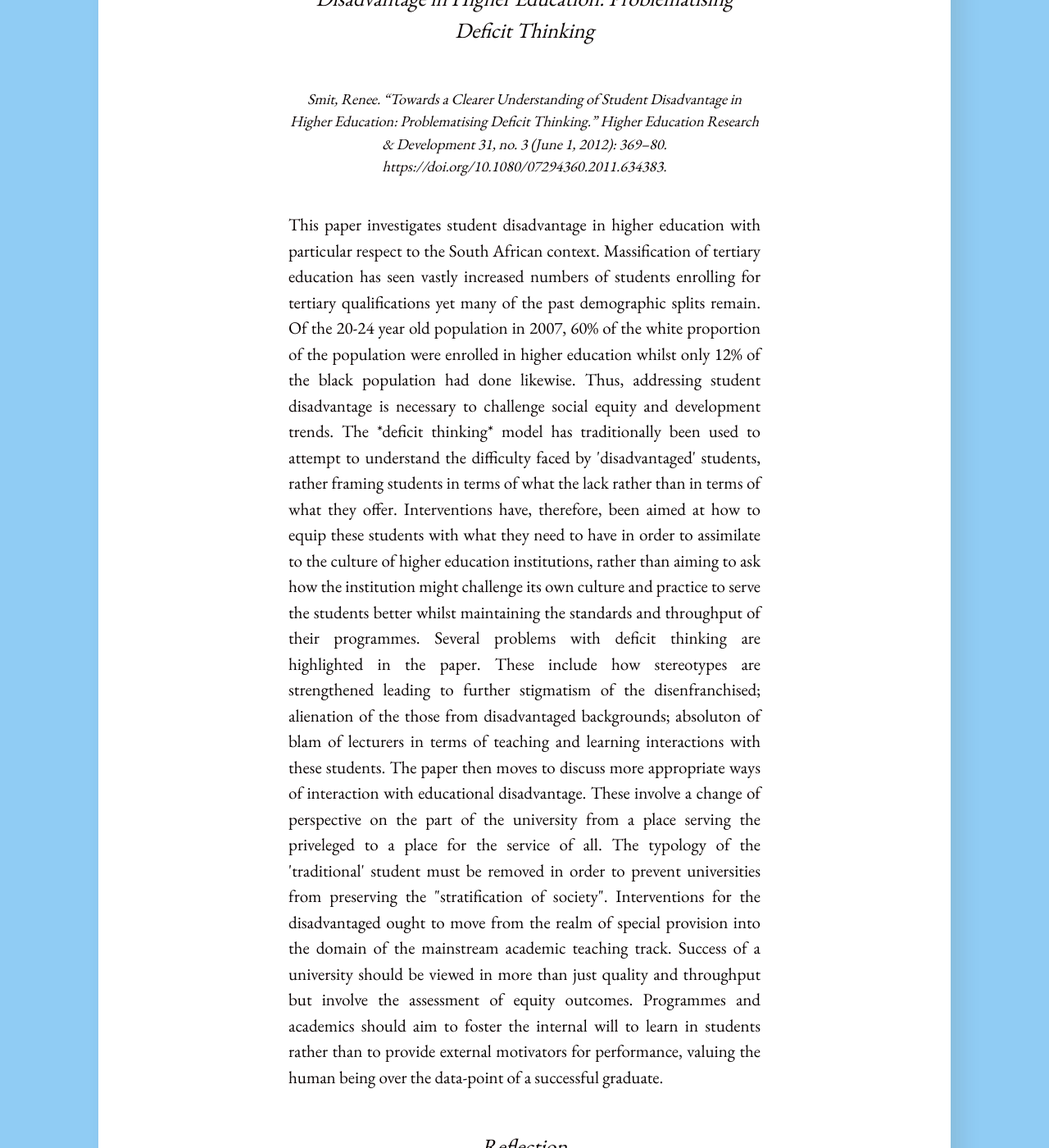
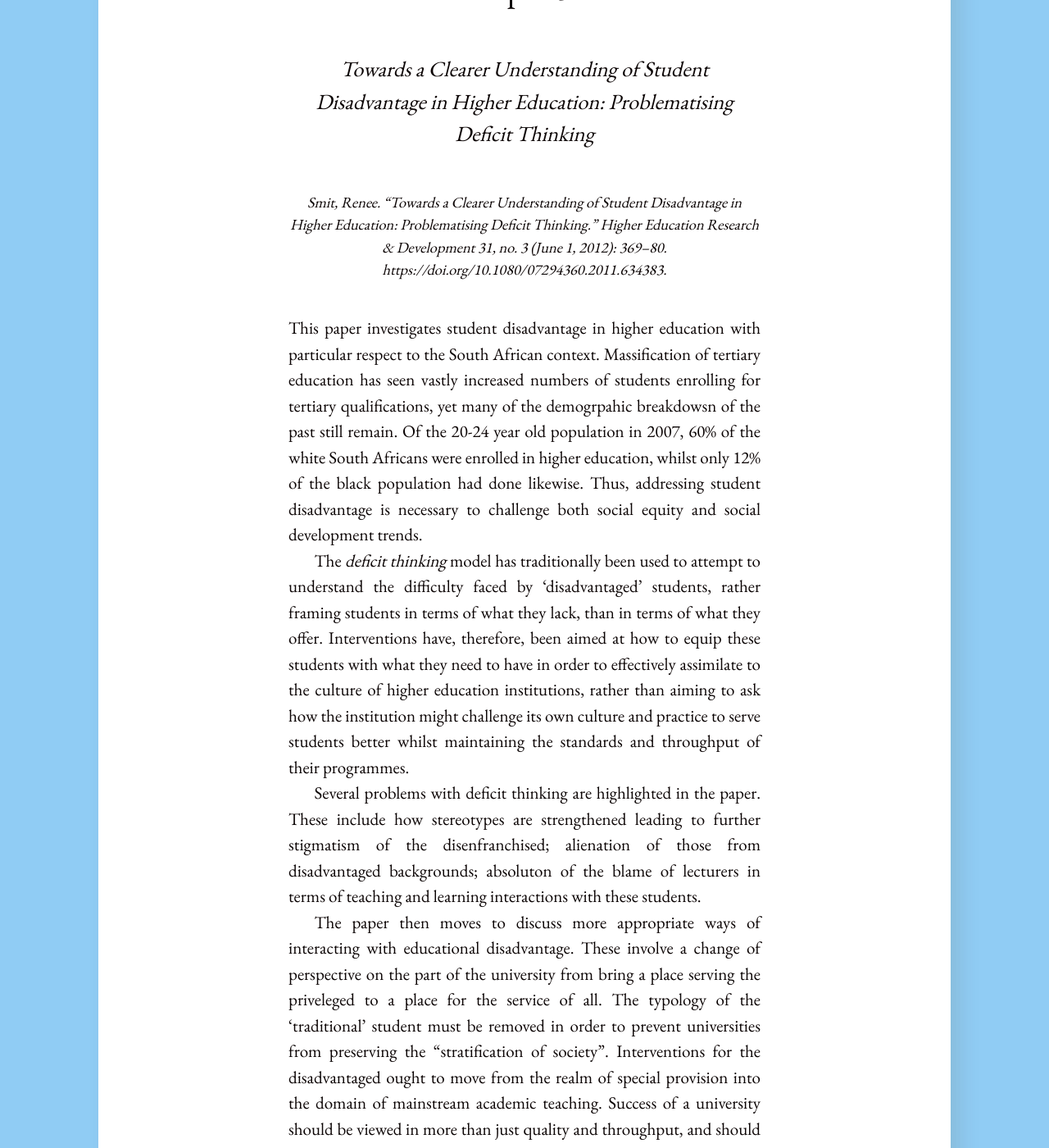
Before and after one commit to opus-meum/opus-meum.github.io, a Jekyll site: the page built from _posts/2021-01-31-week-3.md, in a window 1280 px wide and 1400 px high, scrolled down 2807 px. Shown: the whole window at 82% size. Built offline with Jekyll 4.4.1, drawn with Linux system fonts in a browser that asks for light colours; some of the changed text lies outside the part shown.

Commit message:
Update 2021-01-31-week-3.md

```diff
--- a/_posts/2021-01-31-week-3.md
+++ b/_posts/2021-01-31-week-3.md
@@ -10,15 +10,13 @@ tags: engineering education
 #### Some Thoughts Related to Our Curriculum Development Process
 ###### Collier-Reed, Brandon. “Some Thoughts Related to Our Curriculum Development Process,” 2015.
 
-This paper reviews the ongoing curriculum development of the Department of Mechanical Engineering at the University of Cape Town. It was established that the *syllabus* of a course is different to the *curriculum* of a course in that the syllabus refers to the course content, whilst the curriculum refers to everything that surrounds the content which enable a student to achieve success in that course.
+This paper reviews the ongoing curriculum development of the Department of Mechanical Engineering at the University of Cape Town. In a preceding seminar, was established that the *syllabus* of a course is different to the *curriculum* of a course in that the syllabus refers to the course content, whilst the curriculum refers to everything that surrounds the content which enables a student to achieve success in that course.
 
-Primary developing a cohesive programme is the differening knowledge and teaching streams first determing the overall outcomes to be achieved by a graduate before course specific outcomes can be determined which will facilitate the achievement of the overall outcomes. As a Department, Mechanical Engineering at UCT aims to provide a borad degree which allows students entry to various different workplace contexts. In order to achieve this goal several ideas a proposed to govern curriculum development, the most import of which are simmarised here:
+Primary to developing a cohesive programme is that the differening knowledge and teaching streams first determine the overall outcomes to be achieved by a graduate before course specific outcomes are determined which facilitate the achievement of the overall outcomes. As a Department, Mechanical Engineering at UCT aims to provide a broad degree which allows students entry to various different workplace contexts. In order to achieve this goal, several ideas are proposed to govern curriculum development, the most import of which are summarised here:
 
-1. **Assessment** - The final exam should not contribute more than 70% of the students' final mark and 50% of all assessments are required to undergo external moderation. Courses should contain a single class test and all assessment must be related to assign performance against specific course-level outcomes.
+1. **Assessment** - The final exam should not contribute more than 70% of the students' final mark and 50% of all assessments are required to undergo external moderation. Courses should contain a single class test and all assessment must be related to assign performance against specific course-level outcomes. Assessments should be governed by the following axiom, "If it is not possible to say which outcome an assessment is targeted at then either there is a course-level outcome missing, or it is an inappropriate assessment."
 
-"If it is not possible to say which outcome an assessment is targeted at then either there is a course-level outcome missing, or it is an inappropriate assessment."
-
-2. **Course Evaluation** - Courses should be evaluated both by students and by the lecturer on completion of the course in order to facilitate contiuous improvement of the offering year-on-year.
+2. **Course Evaluation** - Courses should be evaluated both by students and by the lecturer on completion of the course in order to facilitate contiuous improvement of the course offering, year-on-year.
 
 3. **Content Mapping** - Course content should be well-defined in relation to course outcomes. It should be evident, both vertically and horizontally, that course offerings work together in parallel and in sequence to achieve course-level, and then graduate-level outcomes.
 
@@ -32,10 +30,10 @@ Primary developing a cohesive programme is the differening knowledge and teachin
 <div style = "text-align: justify;
   text-indent: 0em;
   text-justify: inter-word;">
-An interesting internal report which suggests many useful approaches to improving the degree offering of the Department. As with <a href="https://readings.opusmeum.dev/review/2021/01/17/week-1.html">Paper 1</a>, this article leads me to wonder why much of this has not been implemented in the Department. Perhaps I am simply not aware of this work but it is not evident to me as a new staff member who has spend significant time on curriculum development.
+An interesting internal report which suggests many useful approaches to improving the degree offering of the Department. As with <a href="https://readings.opusmeum.dev/review/2021/01/17/week-1.html">Paper 1</a>, this article lead me to wonder why much of this has not been implemented in the Department? Perhaps I am simply not aware of this work but it is not evident to me as a staff member who has spent significant time on curriculum development.
 </div>
 
-In particular I view the Content Mapping excercises to be of value, these will help to ensure that we have a relevant and coherent offering producing high-quality engineers.
+In particular, I view the Content Mapping excercises to be of value, these will help to ensure that we have a relevant and coherent offering producing high-quality engineers, whilst the Team Teaching concept has value beyond highlighting the role of teamwork. This scheme would also allow lecturers to teach specific content within courses on which they are experts, thus improving the offering to students and optimising the use of lecturers' time across courses.
 
 ## Paper 5
 #### Towards a Clearer Understanding of Student Disadvantage in Higher Education: Problematising Deficit Thinking
@@ -46,21 +44,22 @@ In particular I view the Content Mapping excercises to be of value, these will h
 <div style = "text-align: justify;
   text-indent: 0em;
   text-justify: inter-word;">
-This paper investigates student disadvantage in higher education with particular respect to the South African context. Massification of tertiary education has seen vastly increased numbers of students enrolling for tertiary qualifications yet many of the past demographic splits remain. Of the 20-24 year old population in 2007, 60% of the white proportion of the population were enrolled in higher education whilst only 12% of the black population had done likewise. Thus, addressing student disadvantage is necessary to challenge social equity and development trends.
+This paper investigates student disadvantage in higher education with particular respect to the South African context. Massification of tertiary education has seen vastly increased numbers of students enrolling for tertiary qualifications, yet many of the demogrpahic breakdowsn of the past still remain. Of the 20-24 year old population in 2007, 60% of the white South Africans were enrolled in higher education, whilst only 12% of the black population had done likewise. Thus, addressing student disadvantage is necessary to challenge both social equity and social development trends.
+</div>
 
-The *deficit thinking* model has traditionally been used to attempt to understand the difficulty faced by 'disadvantaged' students, rather framing students in terms of what the lack rather than in terms of what they offer. Interventions have, therefore, been aimed at how to equip these students with what they need to have in order to assimilate to the culture of higher education institutions, rather than aiming to ask how the institution might challenge its own culture and practice to serve the students better whilst maintaining the standards and throughput of their programmes.
+The *deficit thinking* model has traditionally been used to attempt to understand the difficulty faced by 'disadvantaged' students, rather framing students in terms of what they lack, than in terms of what they offer. Interventions have, therefore, been aimed at how to equip these students with what they need to have in order to effectively assimilate to the culture of higher education institutions, rather than aiming to ask how the institution might challenge its own culture and practice to serve students better whilst maintaining the standards and throughput of their programmes.
 
-Several problems with deficit thinking are highlighted in the paper. These include how stereotypes are strengthened leading to further stigmatism of the disenfranchised; alienation of the those from disadvantaged backgrounds; absoluton of blam of lecturers in terms of teaching and learning interactions with these students.
+Several problems with deficit thinking are highlighted in the paper. These include how stereotypes are strengthened leading to further stigmatism of the disenfranchised; alienation of those from disadvantaged backgrounds; absoluton of the blame of lecturers in terms of teaching and learning interactions with these students.
 
-The paper then moves to discuss more appropriate ways of interaction with educational disadvantage. These involve a change of perspective on the part of the university from a place serving the priveleged to a place for the service of all. The typology of the 'traditional' student must be removed in order to prevent universities from preserving the "stratification of society". Interventions for the disadvantaged ought to move from the realm of special provision into the domain of the mainstream academic teaching track. Success of a university should be viewed in more than just quality and throughput but involve the assessment of equity outcomes. Programmes and academics should aim to foster the internal will to learn in students rather than to provide external motivators for performance, valuing the human being over the data-point of a successful graduate.
-</div>
+The paper then moves to discuss more appropriate ways of interacting with educational disadvantage. These involve a change of perspective on the part of the university from bring a place serving the priveleged to a place for the service of all. The typology of the 'traditional' student must be removed in order to prevent universities from preserving the "stratification of society". Interventions for the disadvantaged ought to move from the realm of special provision into the domain of mainstream academic teaching. Success of a university should be viewed in more than just quality and throughput, and should involve the assessment of equity outcomes. Programmes and academics should aim to foster the internal "will to learn" in students rather than to provide external motivators for performance, valuing the human-being more than the data-point of a successful graduate that they represent.
 
 #### Reflection
 <div style = "text-align: justify;
   text-indent: 0em;
   text-justify: inter-word;">
-This paper calls us to something far beyond maintaining the status-quo. It is an admirable challenge to the university-elites to engage with the root of the perceived problems and be willing to change in order to serve students better.
+This paper calls us to something far beyond maintaining the status-quo. It is an admirable challenge to the university-elite to engage with the root of the perceived problems and be willing to change in order to serve students better.
 </div>
+
 In particular I agree with the need to value students as human-beings facing their own set of circumstances and challenges. We need to move away from a rigid structure demanding exacting performance from students to rather foster their internal desire for growth as more important than immediate success. In the long term I view this as far more beneficial for the individual and for society at large.
 
-I am proud to be part of a university which is home to people like Renee Smit and Brandon Collier-Reed, individuals who have given themselves to challenging the existing structures through quality research and innovation.
+I am proud to be part of a university which is home to people like Renee Smit and Brandon Collier-Reed who, through high-quality research and innovation, are individuals who have given themselves to challenging the existing structures and seeing the needs of students and society better met.
```
